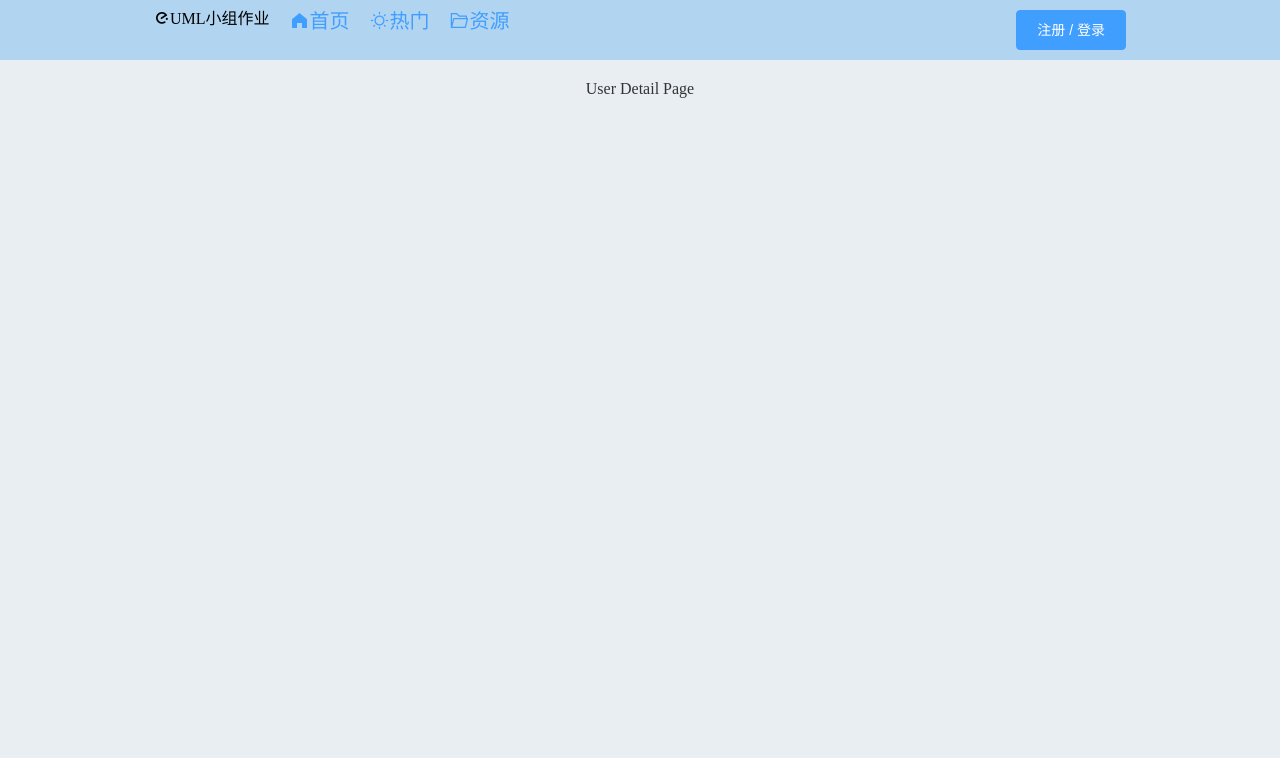
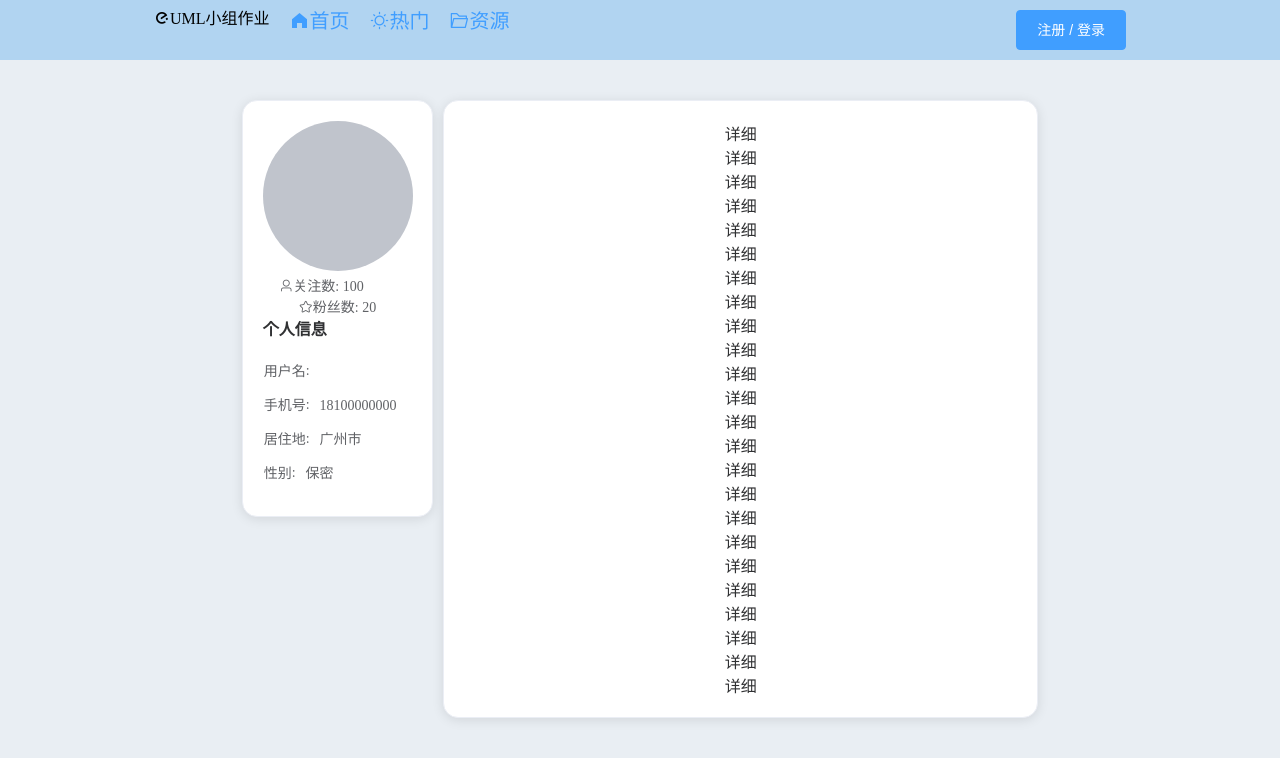
Before and after one commit to zone-1614/uml, a Vue app: page /userdetail/1 in a window 1280 px wide. Shown: the top 758 px of the page. Built offline with nearby package versions, Linux system fonts and the light colour scheme; no server answers.

Commit message:
其他用户详细页

```diff
--- a/src/components/Post.vue
+++ b/src/components/Post.vue
@@ -1,23 +1,41 @@
 <template>
     <div class="post">
         <!-- <el-card @click.native="clickPost" > 点击整个卡片都能跳转就加上这个click -->
-        <el-card >
+        <el-card>
             <el-row :gutter="20">
                 <el-col :span="2">
                     <!-- 鼠标悬浮的详细信息 -->
-                    <el-popover placement="top-start" width="350" trigger="hover">
-                        <FloatingDetail :username='post.nickname' :avatar='post.avatar' :like="post.like" :postNumber="20" />
-                        <el-avatar slot="reference" :src="post.avatar" :size="50" @click.native="routeToUserDetail"></el-avatar>
+                    <el-popover
+                        placement="top-start"
+                        width="350"
+                        trigger="hover"
+                    >
+                        <FloatingDetail
+                            :username="post.nickname"
+                            :avatar="post.avatar"
+                            :like="post.like"
+                            :postNumber="20"
+                        />
+                        <el-avatar
+                            slot="reference"
+                            :src="post.avatar"
+                            :size="50"
+                            @click.native="routeToUserDetail"
+                        ></el-avatar>
                         <div slot="reference">{{ post.nickname }}</div>
                     </el-popover>
                 </el-col>
                 <el-col :span="18">
                     <div class="post-title">
-                        <router-link :to="`/post/${post.id}`">{{ post.title }}</router-link>
+                        <router-link :to="`/post/${post.id}`">{{
+                            post.title
+                        }}</router-link>
                     </div>
 
                     <div class="post-content">{{ summary }}</div>
-                    <el-tag v-for="tag in post.tag" :key="tag" class="tag">{{ tag }}</el-tag>
+                    <el-tag v-for="tag in post.tag" :key="tag" class="tag">{{
+                        tag
+                    }}</el-tag>
                 </el-col>
                 <el-col :span="4">
                     <div class="post-time">
@@ -37,35 +55,34 @@ export default {
     props: ["post"],
     components: { FloatingDetail },
     created() {
-        console.log(this.post)
+        console.log(this.post);
     },
     methods: {
         clickPost() {
             // 暂时没用
             this.$router.push({
                 name: "post",
-                params: { id: this.post.id }
+                params: { id: this.post.id },
             });
         },
         routeToUserDetail() {
-            console.log("route to user detail");
+            var userid = this.post.userid;
             this.$router.push({
-                name: 'userdetail',
-                params: { userid: this.post.userid }
-            })
-        }
+                name: "userdetail",
+                params: { userid: userid },
+            });
+            //this
+        },
     },
     computed: {
         summary() {
             return this.post.content.substr(0, 100) + "......";
-        }
+        },
     },
-    components: { FloatingDetail }
-}
+};
 </script>
 
 <style scoped>
-
 a {
     text-decoration: none;
     color: #262626;
--- a/src/components/PostDetail.vue
+++ b/src/components/PostDetail.vue
@@ -29,6 +29,9 @@ export default {
             }
             console.log(this.post)
         })
+        .catch(err => {
+            console.log(err)
+        })
     },
     data() {
         return {
--- a/src/views/UserDetail.vue
+++ b/src/views/UserDetail.vue
@@ -1,26 +1,112 @@
 <template>
-    <div>User Detail Page</div>
+    <div>
+        <el-container>
+            <el-main>
+                <el-row :gutter="10">
+                    <el-col :span="4" :offset="4">
+                        <el-card>
+                            <el-avatar
+                                :size="150"
+                                :src="user.avatar"
+                            ></el-avatar>
+                            <div>
+                                <el-link :underline="false" href="/followers"
+                                    ><i class="el-icon-user"></i>关注数: 100 </el-link
+                                >&emsp;&emsp;
+                            </div>
+                            <div>
+                                <el-link :underline="false" href="/following"
+                                    ><i class="el-icon-star-off"></i>粉丝数: 20
+                                </el-link>
+                            </div>
+                            <el-descriptions :column="1" title="个人信息">
+                                <el-descriptions-item label="用户名">{{
+                                    user.nickname
+                                }}</el-descriptions-item>
+                                <el-descriptions-item label="手机号"
+                                    >18100000000</el-descriptions-item
+                                >
+                                <el-descriptions-item label="居住地"
+                                    >广州市</el-descriptions-item
+                                >
+                                <el-descriptions-item label="性别">{{
+                                    gender
+                                }}</el-descriptions-item>
+                            </el-descriptions>
+                        </el-card>
+                    </el-col>
+                    <el-col :span="12">
+                        <el-card>
+                            <div>详细</div>
+                            <div>详细</div>
+                            <div>详细</div>
+                            <div>详细</div>
+                            <div>详细</div>
+                            <div>详细</div>
+                            <div>详细</div>
+                            <div>详细</div>
+                            <div>详细</div>
+                            <div>详细</div>
+                            <div>详细</div>
+                            <div>详细</div>
+                            <div>详细</div>
+                            <div>详细</div>
+                            <div>详细</div>
+                            <div>详细</div>
+                            <div>详细</div>
+                            <div>详细</div>
+                            <div>详细</div>
+                            <div>详细</div>
+                            <div>详细</div>
+                            <div>详细</div>
+                            <div>详细</div>
+                            <div>详细</div>
+                        </el-card>
+                    </el-col>
+                </el-row>
+            </el-main>
+        </el-container>
+    </div>
 </template>
 
 <script>
-import api from '../api/index'
+import api from "../api/index";
 export default {
     name: "UserDetail",
     created() {
-        api.user.getUserDetail()
-        .then(data => {
-            console.log(data);
-        })
-        .catch(err => {
-            console.log(err);
-        })
+        //console.log("user detail page: " + this.$route.params['userid'])
+        const userid = this.$route.params["userid"];
+        api.user
+            .getUserDetail(userid)
+            .then((data) => {
+                this.user = data.data.res;
+                console.log(this.user);
+            })
+            .catch((err) => {
+                console.log(err);
+            });
     },
     data() {
         return {
-            user: {}
+            user: {},
+        };
+    },
+    computed: {
+        gender() {
+            if (this.user.gender === 0) {
+                return '女'
+            } else if (this.user.gender === 1) {
+                return '男'
+            } else {
+                return '保密'
+            }
         }
-    },
+    }
 };
 </script>
 
-<style scoped></style>
+<style scoped>
+.el-card {
+    border-radius: 15px;
+}
+</style>
```
Also changed, not shown: src/App.vue (+6 -7 lines).
